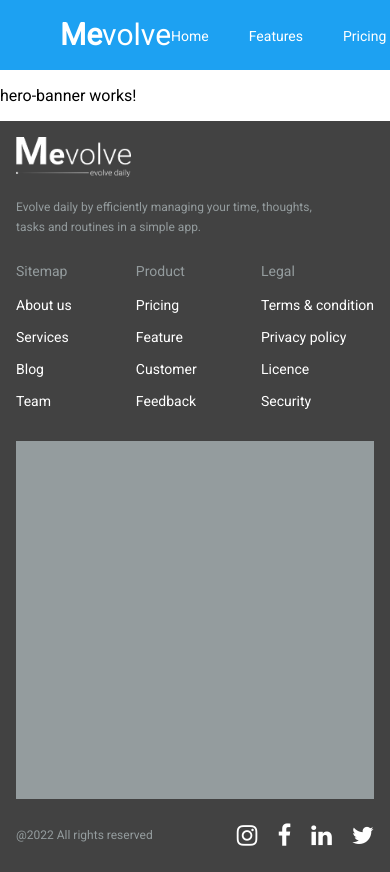
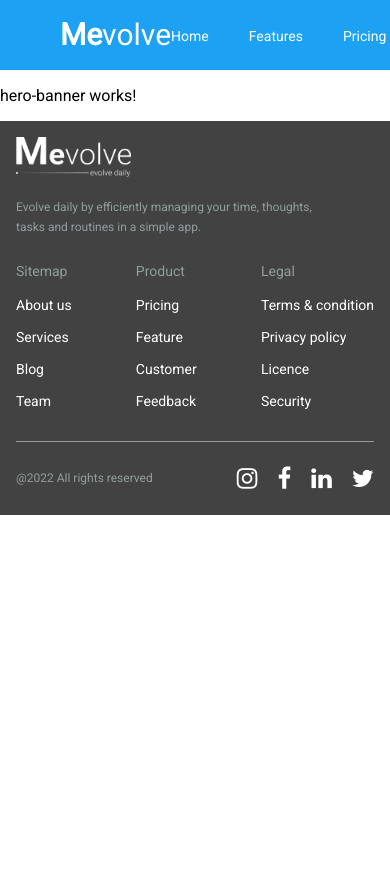
Before and after one commit to nikhilkrshukla/mevolve, an Angular app: page / in a window 390 px wide. Shown: the top 872 px of the page. After the commit the page ends 844 px from the top, so only its background shows below. Built offline with nearby package versions, Linux system fonts and the light colour scheme; a small style sheet from the web is missing.

Commit message:
footer fix

```diff
--- a/src/app/component/footer/footer.component.css
+++ b/src/app/component/footer/footer.component.css
@@ -7,7 +7,6 @@
 .footer-top {
   padding: 30px 0;
   border-bottom: 0.5px solid #949c9e;
-  border-width: calc(100vw - 240px);
   display: flex;
   flex-direction: row;
   justify-content: space-between;
@@ -117,7 +116,6 @@ ul {
   .footer-top {
     padding: 16px 0 32px 0;
     border-bottom: 0.5px solid #949c9e;
-    border-width: calc(100vw - 32px);
     display: flex;
     flex-direction: column;
     justify-content: space-between;
```
